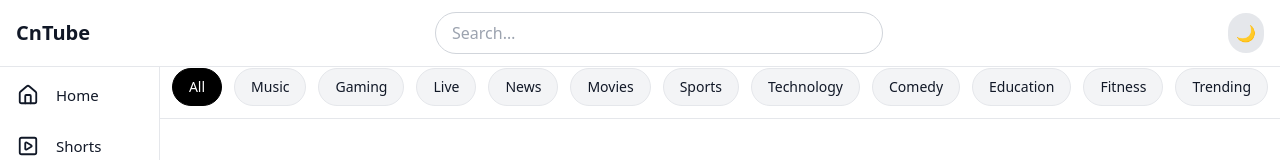
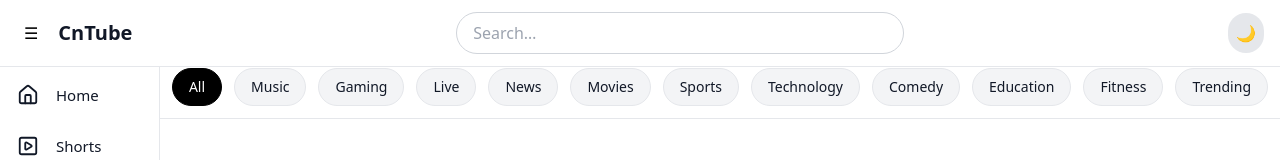
Before and after one commit to Khshreya/Youtube-Clone-Nextjs, a Next.js app: page /watch in a window 1280 px wide. Shown: the top 160 px of the page. Built offline with nearby package versions, Linux system fonts and the light colour scheme.

Commit message:
Update watch page and video logic

```diff
--- a/components/Navbar.js
+++ b/components/Navbar.js
@@ -16,12 +16,13 @@ export default function Navbar() {
     <nav className="fixed top-0 left-0 right-0 z-50 flex items-center justify-between px-3 sm:px-4 py-3 border-b bg-white dark:bg-gray-900 dark:border-gray-700">
       {/* LEFT */}
       <div className="flex items-center gap-3">
-       <button
-  onClick={toggleMobileSidebar}
-  className="p-2 rounded-full bg-gray-200 dark:bg-gray-700 md:hidden"
+      <button
+  onClick={toggleCollapseSidebar}
+  className="hidden md:block p-2 rounded-full"
 >
   ☰
 </button>
+
 
         <h1 className="text-lg sm:text-xl font-semibold text-gray-900 dark:text-gray-100">
           CnTube
```
